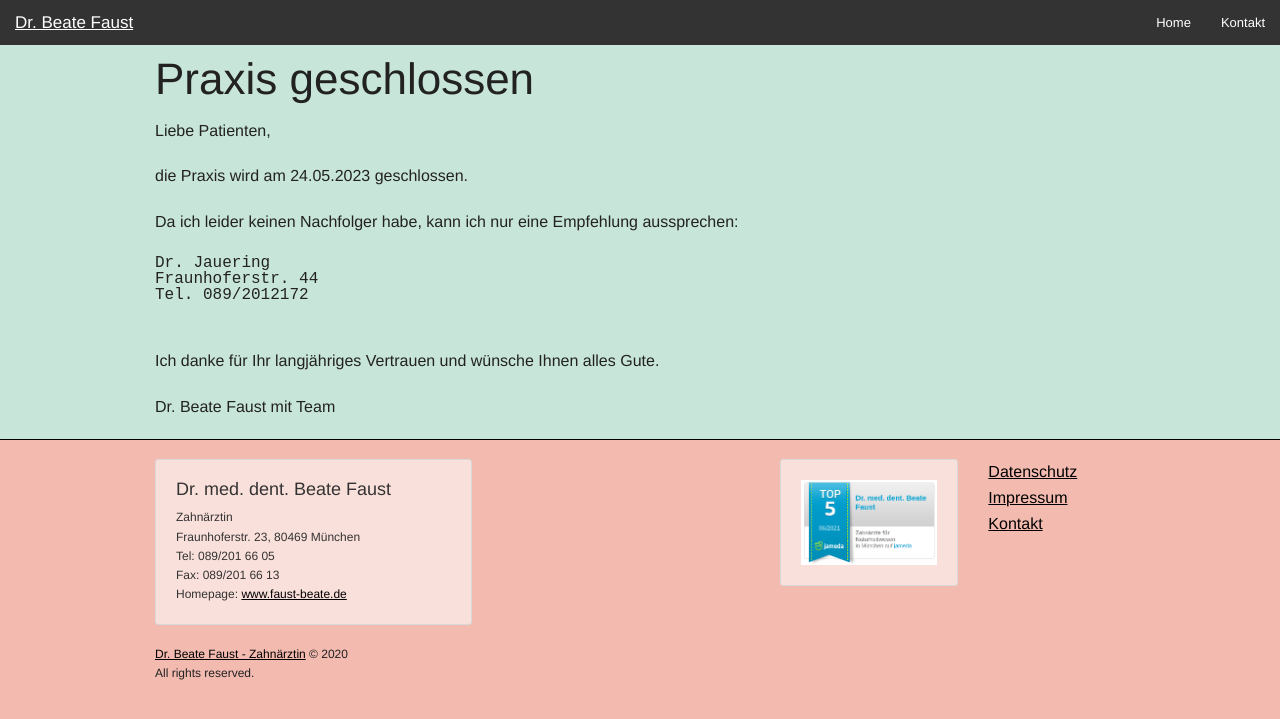
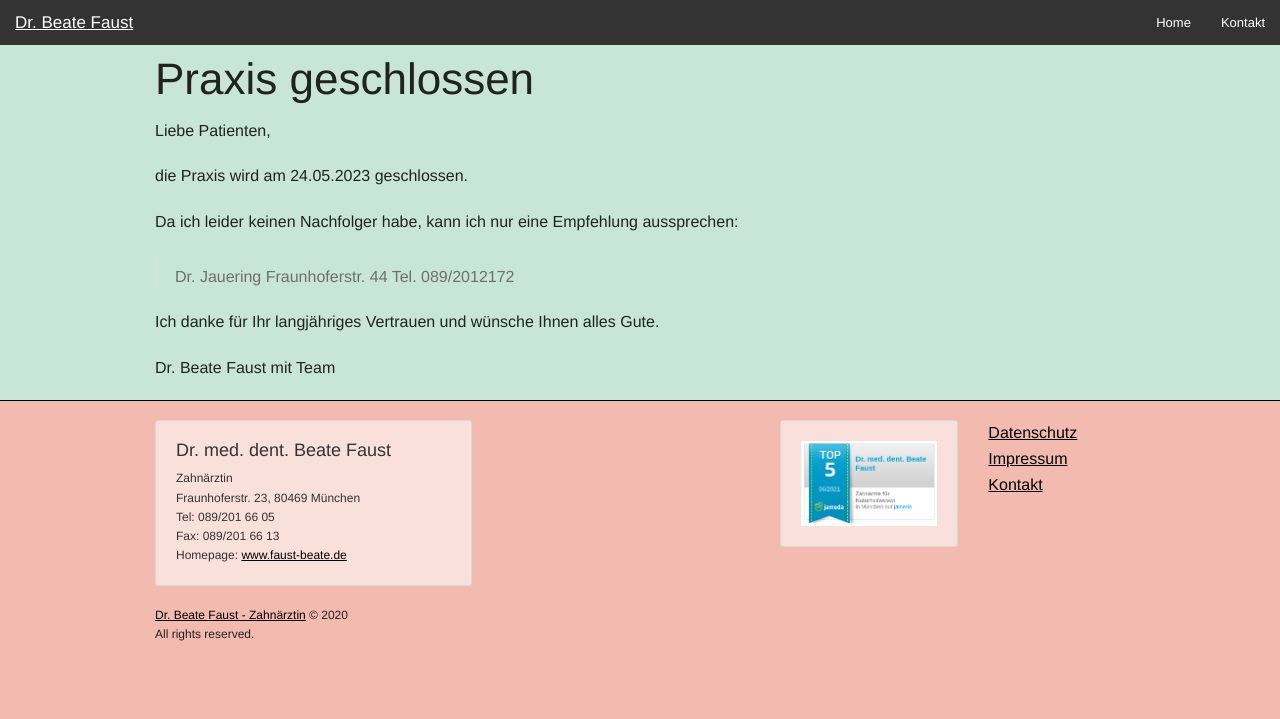
Before and after one commit to faust-beate/faust-beate.github.io, a Jekyll site: the page built from index.md, in a window 1280 px wide. Shown: the top 719 px of the page. Built offline with Jekyll 4.4.1, drawn with Linux system fonts in a browser that asks for light colours; our own code applies the rules of GitHub Pages for plain Markdown files.

Commit message:
Update index.md

```diff
--- a/index.md
+++ b/index.md
@@ -6,11 +6,11 @@ die Praxis wird am 24.05.2023 geschlossen.
 
 Da ich leider keinen Nachfolger habe, kann ich nur eine Empfehlung aussprechen:
 
-<pre>
+<blockquote>
 Dr. Jauering
 Fraunhoferstr. 44
 Tel. 089/2012172
-</pre><br>
+</blockquote>
 
 Ich danke für Ihr langjähriges Vertrauen und wünsche Ihnen alles Gute.
 
```
